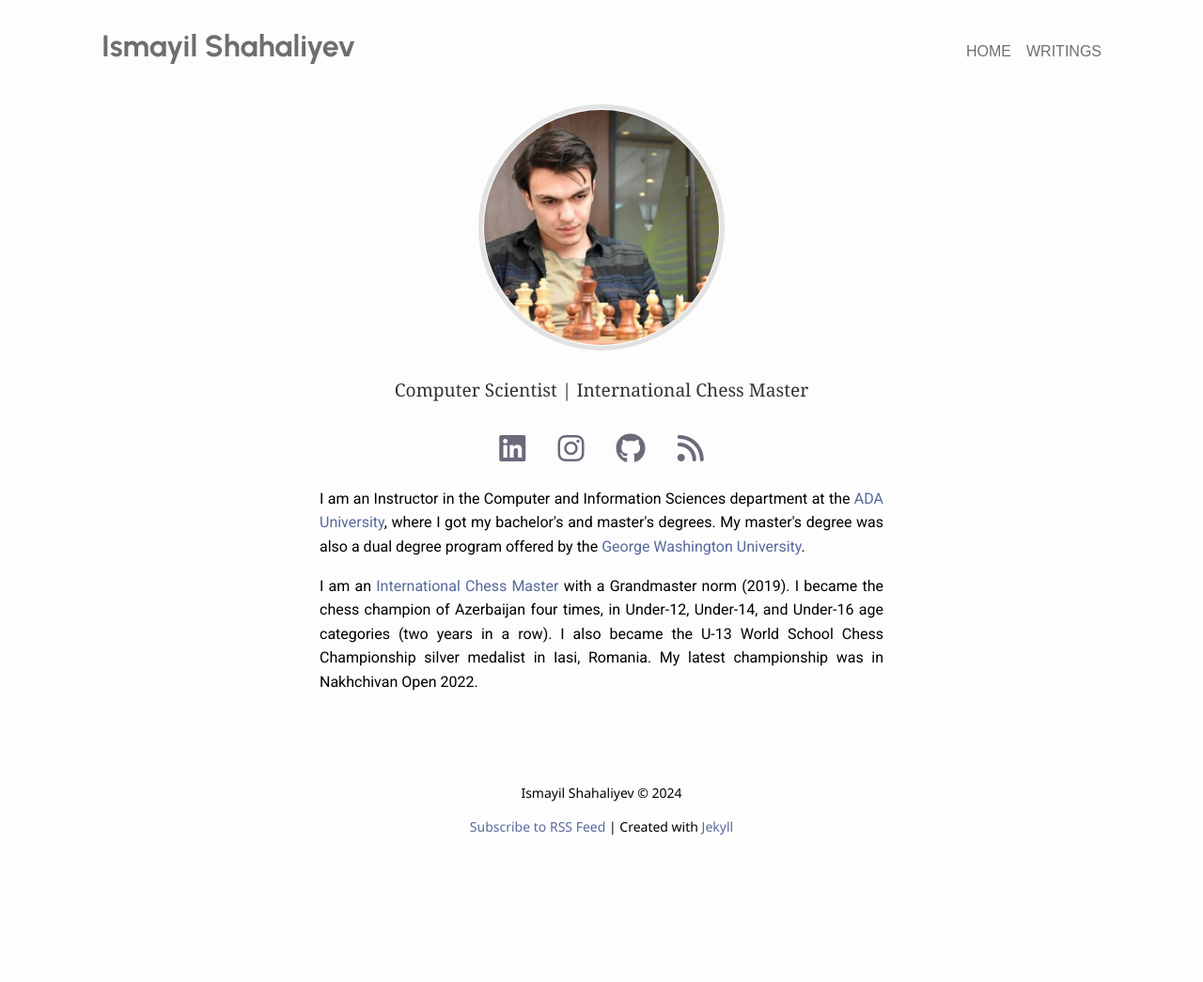
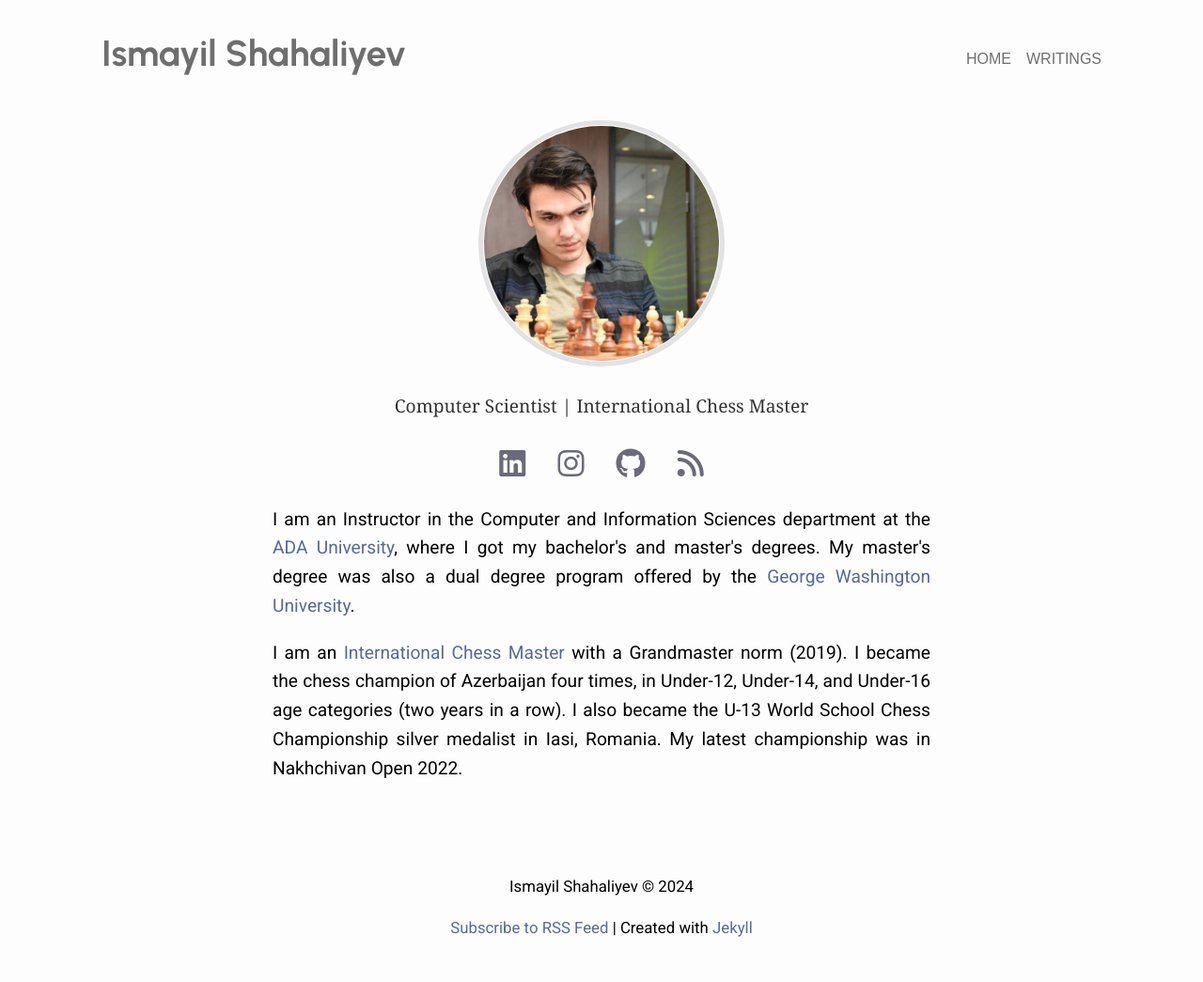
Before and after one commit to shahaliyev/shahaliyev.github.io, a Jekyll site: the page built from index.html, in a window 1280 px wide. Shown: the whole page at 94% size. Built offline with Jekyll 4.4.1, drawn with Linux system fonts in a browser that asks for light colours; before the commit the page ends 933 px from its top, so only the background shows below that.

Commit message:
further design updates

```diff
--- a/assets/css/home.css
+++ b/assets/css/home.css
@@ -1,5 +1,8 @@
 #homepage-content {
   text-align: center;
+}
+article p {
+  text-align: justify;
 }
 
 #profile-image {
--- a/assets/css/post.css
+++ b/assets/css/post.css
@@ -10,7 +10,8 @@
 }
 
 .post-meta {
-  font-family: 'Roboto', sans-serif;
+  /* font-family: 'Roboto', sans-serif; */
+  font-family:Cambria, Cochin, Georgia, Times, 'Times New Roman', serif;
   color: #888;
   display: block;
 }
@@ -30,6 +31,7 @@
   gap: 1em;
   justify-content: space-between;
   font-family: Roboto, sans-serif;
+  font-size: 1.2em;
 }
 .writings a {
   text-decoration: none;
--- a/assets/css/style.css
+++ b/assets/css/style.css
@@ -49,15 +49,9 @@ nav a:hover {
 }
 
 main {
-  max-width: 600px;
-  margin: 5px auto;
-  padding: 0 5px;
-}
-
-
-article p, li {
-  font-family: 'Roboto', sans-serif;
-  text-align: justify;
+  max-width: 700px;
+  margin: 0px auto;
+  padding: 0 0px;
 }
 
 
@@ -68,7 +62,7 @@ h1, h2, h3, h4, h5, h6 {
   margin-bottom: 10px;
 }
 h1 {
-  font-size: 2.5em;
+  font-size: 2.7em;
 }
 h2 {
   font-size: 1.9em;
@@ -102,8 +96,13 @@ img {
   height: auto;
 }
 
-p, li, .footnotes li {
-  font-size: 1em;
+p, li, .table {
+  font-family: 'Roboto', sans-serif;
+  font-size: 1.2em;
+}
+
+.footnotes li {
+  font-size: 0.9em;
 }
 
 
@@ -178,6 +177,21 @@ figcaption {
 
 }
 
+table {
+  border-collapse: collapse;
+  width: 100%;
+  border: 1px solid #ddd;
+}
+th, td {
+  border: 1px solid #ddd;
+  padding: 8px;
+  text-align: left;
+}
+th {
+  background-color: #f2f2f2;
+}
+
+
 a, button {
   -webkit-tap-highlight-color: rgba(0, 0, 0, 0);
 }
```
Also changed, not shown: Gemfile.lock, index.html (line endings or trailing spaces).
